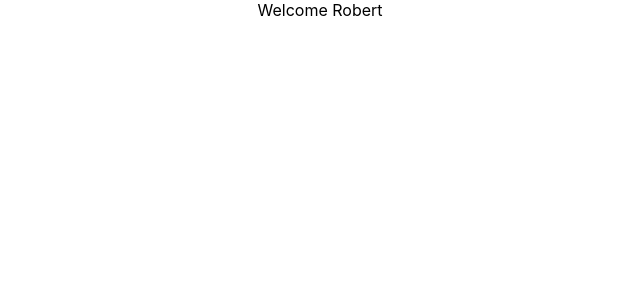
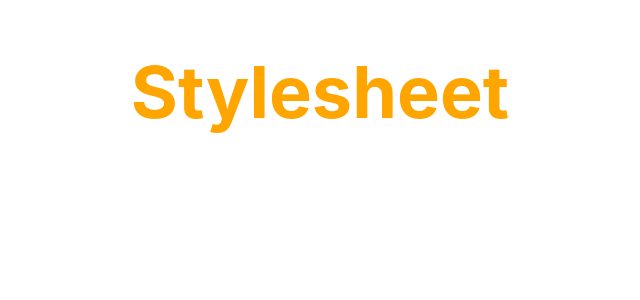
Before and after one commit to vibha-2601/react-course, a React (Create React App) app in the folder hello-world/: page / in a window 1280 px wide. Shown: the top 300 px of the page, without its empty margins (320-960 px from the left). Built offline with nearby package versions, Linux system fonts and the light colour scheme.

Commit message:
React component styling using css stylesheet

```diff
--- a/hello-world/src/App.js
+++ b/hello-world/src/App.js
@@ -9,12 +9,14 @@
 import EventBind from './Components/EventBind';
 import ParentComponents from './Components/ParentComponents'
 import UserGreeting from './Components/UserGreeting';
-
+import Stylesheet from './Components/Stylesheet';
 
 function App() {
   return (
     <div className="App">
-      <UserGreeting />
+      <Stylesheet primary={true}/>
+      {/* <NameList /> */}
+      {/* <UserGreeting /> */}
       {/* <ParentComponents /> */}
       {/* <EventBind /> */}
       {/* <FunctionClickEvent />
--- /dev/null
+++ b/hello-world/src/Components/Stylesheet.js
@@ -0,0 +1,13 @@
+import React from 'react'
+import './myStyle.css'
+
+function Stylesheet(props) {
+let className = props.primary ? 'primary': ''
+  return (
+    <div>
+      <h1 className={`${className} font-xl`}>Stylesheet</h1>
+    </div>
+  )
+}
+
+export default Stylesheet
--- /dev/null
+++ b/hello-world/src/Components/myStyle.css
@@ -0,0 +1,7 @@
+.primary {
+    color: orange;
+}
+
+.font-xl {
+    font-size: 72px;
+}
```
